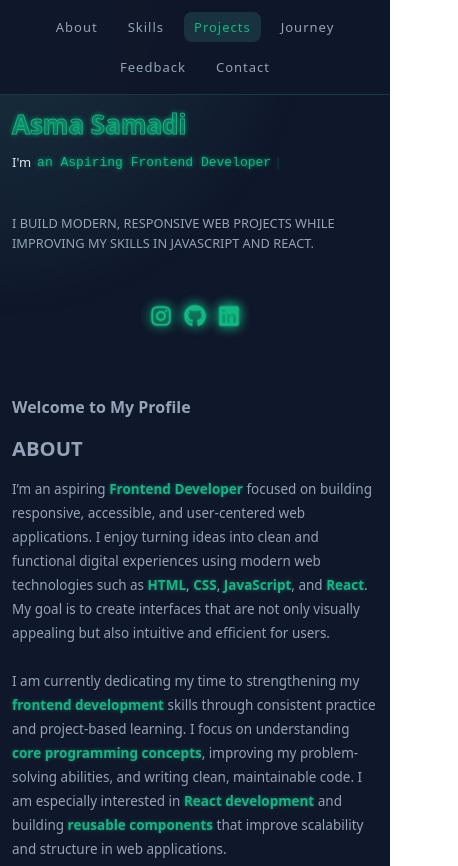
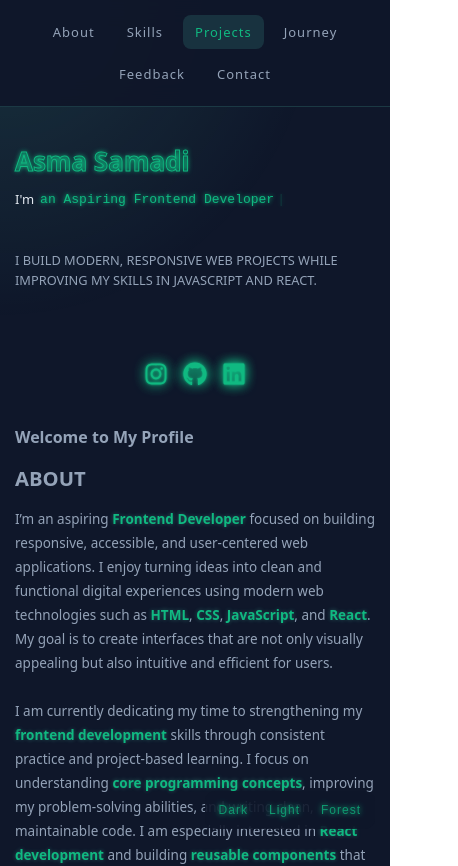
Before and after one commit to asma-samadi/Portfolio-App, a React (Vite) app in the folder my-portfolio/: page / in a window 390 px wide. Shown: the top 866 px of the page, 458 px wide, since content can reach past the window. Built offline with nearby package versions, Linux system fonts and the light colour scheme; no server answers; the database is empty.

Commit message:
Add media query to my website

```diff
--- a/my-portfolio/src/index.css
+++ b/my-portfolio/src/index.css
@@ -65,7 +65,12 @@
 body {
   box-sizing: border-box;
   margin: 0;
-  overflow-x: clip;
+}
+
+html,
+body {
+  width: 100%;
+  overflow-x: hidden;
 }
 
 .dark,
@@ -603,25 +608,61 @@ html {
 /* Small mobile */
 @media (max-width: 480px) {
   .layout {
-    padding: 8px 12px;
+    padding: 15px;
   }
 
+  .left {
+    padding-top: 60px;
+  }
+
+  .right {
+    margin-top: 20px;
+    padding: 10px 0;
+  }
+
+  /* Theme buttons */
   .theme-switcher {
+    position: fixed;
+    top: auto;
+    bottom: 15px;
+    right: 15px;
+
     flex-direction: row;
-    top: 10px;
-    right: 10px;
+    flex-wrap: wrap;
+    gap: 5px;
+
+    background: rgba(15, 23, 42, 0.9);
+    padding: 6px;
+    border-radius: 10px;
+
+    z-index: 9999;
   }
 
   .theme-btn {
     writing-mode: horizontal-tb;
-    border-bottom: none;
-    border-right: 0.5px solid;
+    text-orientation: initial;
+
+    font-size: 0.75rem;
+    letter-spacing: 1px;
+
+    border: none;
     padding: 6px 8px;
-    font-size: 0.8rem;
   }
 
+  /* Back to top */
   .back-top {
-    font-size: 0.75rem;
-    letter-spacing: 2px;
+    right: 15px;
+    bottom: 80px;
+
+    writing-mode: horizontal-tb;
+    text-orientation: initial;
+
+    font-size: 0.8rem;
+    letter-spacing: 1px;
+
+    padding: 6px 10px;
+
+    background: rgba(15, 23, 42, 0.9);
+    border-radius: 8px;
   }
 }
--- a/my-portfolio/src/styles/navbar.css
+++ b/my-portfolio/src/styles/navbar.css
@@ -82,7 +82,6 @@
 
 /* All small screens */
 @media (max-width: 1000px) {
-
   .nav-links {
     display: flex;
     justify-content: center;
@@ -94,8 +93,10 @@
     left: 0;
     right: 0;
 
+    padding: 15px;
     margin: 0;
-    padding: 12px 10px;
+
+    gap: 8px;
 
     background: rgba(15, 23, 42, 0.95);
     backdrop-filter: blur(12px);
@@ -103,7 +104,6 @@
     border-bottom: 1px solid rgba(100, 255, 218, 0.15);
 
     z-index: 1000;
-    gap: 10px;
   }
 
   .nav-links li {
@@ -111,10 +111,15 @@
   }
 
   .nav-links a {
+    padding: 8px 12px;
+
     font-size: 13px;
-    padding: 6px 10px;
+
     border-radius: 8px;
-    gap: 8px;
+
+    gap: 6px;
+
+    white-space: nowrap;
   }
 
   .nav-links a::before {
@@ -126,13 +131,15 @@
   }
 
   .nav-icons {
-    display: flex;
     justify-content: center;
-    gap: 12px;
-    margin-top: 60px;
+    flex-wrap: wrap;
+
+    gap: 15px;
+
+    margin-top: 80px;
   }
 
   .nav-icons a {
-    font-size: 22px;
+    font-size: 24px;
   }
 }
```
